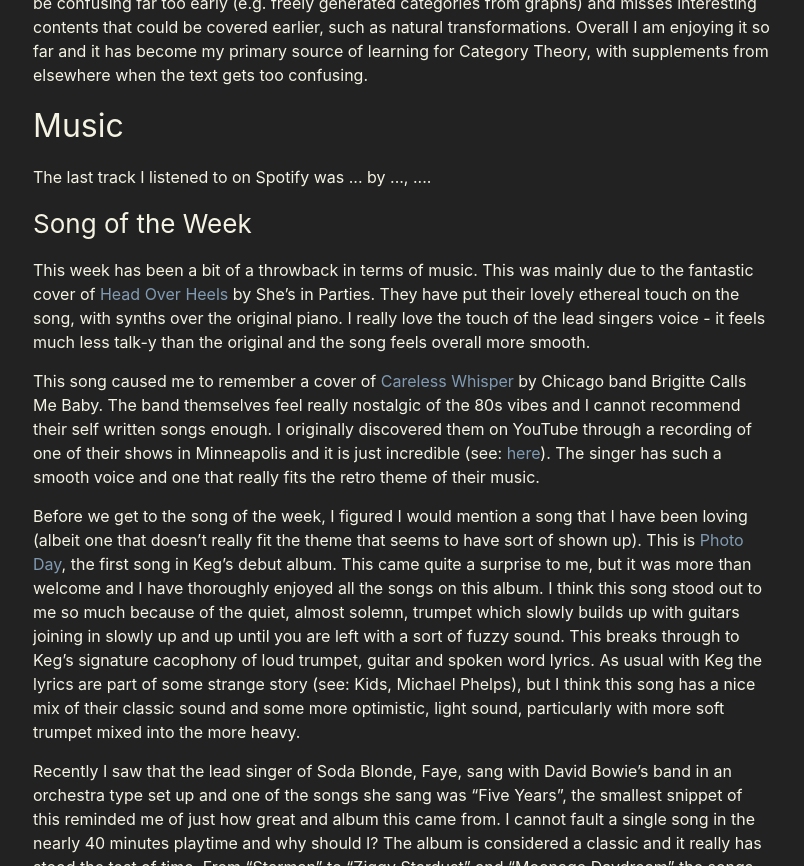
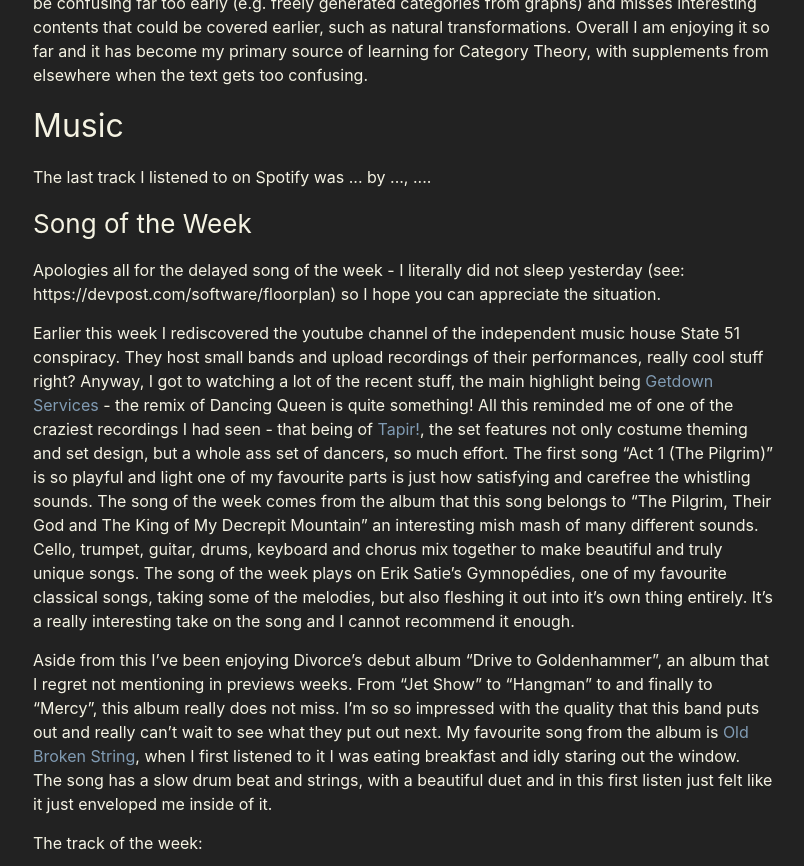
Before and after one commit to awsloth/awsloth.github.io, a Jekyll site: the page built from media.markdown, in a window 1280 px wide and 1400 px high, scrolled down 731 px, cut to the strip 0-866 px from the top of the window. Shown: the whole strip, without its empty margins (237-1041 px from the left). Built offline with Jekyll 4.4.1, drawn with Linux system fonts in a browser that asks for light colours; a script that is not in the unit is left out; some of the changed text lies outside the part shown.

Commit message:
Update song of the week

```diff
--- a/media.markdown
+++ b/media.markdown
@@ -37,17 +37,15 @@
 
 ### Song of the Week
 
-This week has been a bit of a throwback in terms of music. This was mainly due to the fantastic cover of [Head Over Heels](https://open.spotify.com/track/2w7MvUzOvRXZCjFEV7tahC?si=a4afe3c1ab994831) by She's in Parties. They have put their lovely ethereal touch on the song, with synths over the original piano. I really love the touch of the lead singers voice - it feels much less talk-y than the original and the song feels overall more smooth.
+Apologies all for the delayed song of the week - I literally did not sleep yesterday (see: https://devpost.com/software/floorplan) so I hope you can appreciate the situation.
 
-This song caused me to remember a cover of [Careless Whisper](https://open.spotify.com/track/0cvW31FIK6B3mUqWLUHorv?si=0e3864cf7d784b54) by Chicago band Brigitte Calls Me Baby. The band themselves feel really nostalgic of the 80s vibes and I cannot recommend their self written songs enough. I originally discovered them on YouTube through a recording of one of their shows in Minneapolis and it is just incredible (see: [here](https://youtu.be/H_OC1Po62Rs?si=XU4pjvf7Y6QemMks)). The singer has such a smooth voice and one that really fits the retro theme of their music.
+Earlier this week I rediscovered the youtube channel of the independent music house State 51 conspiracy. They host small bands and upload recordings of their performances, really cool stuff right? Anyway, I got to watching a lot of the recent stuff, the main highlight being [Getdown Services](https://youtu.be/6HwclLOAe5Y?si=kODPtXeOXtH5pIFi) - the remix of Dancing Queen is quite something! All this reminded me of one of the craziest recordings I had seen - that being of [Tapir!](https://youtu.be/6cNaMVvBrXA?si=cTqwmglQ3sz2Dml6), the set features not only costume theming and set design, but a whole ass set of dancers, so much effort. The first song "Act 1 (The Pilgrim)" is so playful and light one of my favourite parts is just how satisfying and carefree the whistling sounds. The song of the week comes from the album that this song belongs to "The Pilgrim, Their God and The King of My Decrepit Mountain" an interesting mish mash of many different sounds. Cello, trumpet, guitar, drums, keyboard and chorus mix together to make beautiful and truly unique songs. The song of the week plays on Erik Satie's Gymnopédies, one of my favourite classical songs, taking some of the melodies, but also fleshing it out into it's own thing entirely. It's a really interesting take on the song and I cannot recommend it enough.
 
-Before we get to the song of the week, I figured I would mention a song that I have been loving (albeit one that doesn't really fit the theme that seems to have sort of shown up). This is [Photo Day](https://open.spotify.com/track/33xc1xV00ATu5B7yU6TLm1?si=592c4c7835d640fc), the first song in Keg's debut album. This came quite a surprise to me, but it was more than welcome and I have thoroughly enjoyed all the songs on this album. I think this song stood out to me so much because of the quiet, almost solemn, trumpet which slowly builds up with guitars joining in slowly up and up until you are left with a sort of fuzzy sound. This breaks through to Keg's signature cacophony of loud trumpet, guitar and spoken word lyrics. As usual with Keg the lyrics are part of some strange story (see: Kids, Michael Phelps), but I think this song has a nice mix of their classic sound and some more optimistic, light sound, particularly with more soft trumpet mixed into the more heavy.
-
-Recently I saw that the lead singer of Soda Blonde, Faye, sang with David Bowie's band in an orchestra type set up and one of the songs she sang was "Five Years", the smallest snippet of this reminded me of just how great and album this came from. I cannot fault a single song in the nearly 40 minutes playtime and why should I? The album is considered a classic and it really has stood the test of time. From "Starman" to "Ziggy Stardust" and "Moonage Daydream" the songs just hit every time. For this week I chose the song that reminded me of the album "Five Years". I really love the storytelling over the whole album and this song sets the scene so well. Earth has used up all of its resources and will be destroyed in five years (feels somewhat relevant eh?). It's quite a melancholy song, but it's dramatic and actually quite beautiful in of itself.
+Aside from this I've been enjoying Divorce's debut album "Drive to Goldenhammer", an album that I regret not mentioning in previews weeks. From "Jet Show" to "Hangman" to and finally to "Mercy", this album really does not miss. I'm so so impressed with the quality that this band puts out and really can't wait to see what they put out next. My favourite song from the album is [Old Broken String](https://open.spotify.com/track/106QxLbImPeGaatF3TecJf?si=1ac9d5f87ec840ff), when I first listened to it I was eating breakfast and idly staring out the window. The song has a slow drum beat and strings, with a beautiful duet and in this first listen just felt like it just enveloped me inside of it.
 
 The track of the week:
 
-<iframe style="border-radius:12px" src="https://open.spotify.com/embed/track/1JIzFhI9Lt5FyslawmHCBi?utm_source=generator" width="100%" height="152" frameBorder="0" allowfullscreen="" allow="autoplay; clipboard-write; encrypted-media; fullscreen; picture-in-picture" loading="lazy"></iframe>
+<iframe style="border-radius:12px" src="https://open.spotify.com/embed/track/2nG9BddUCV1MsPnmQ5U00f?utm_source=generator" width="100%" height="152" frameBorder="0" allowfullscreen="" allow="autoplay; clipboard-write; encrypted-media; fullscreen; picture-in-picture" loading="lazy"></iframe>
 
 To see an archive of the songs I have previously added, see here:
 
```
Also changed, not shown: other parts of media.markdown (+1 -1 lines).
